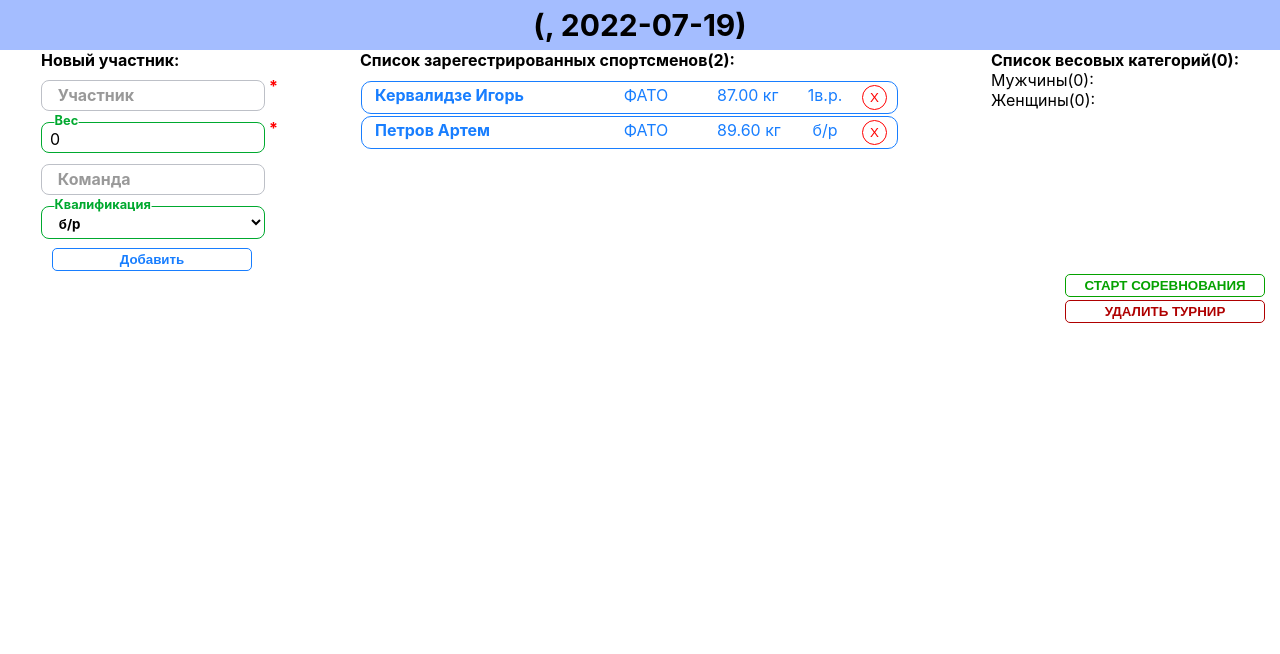
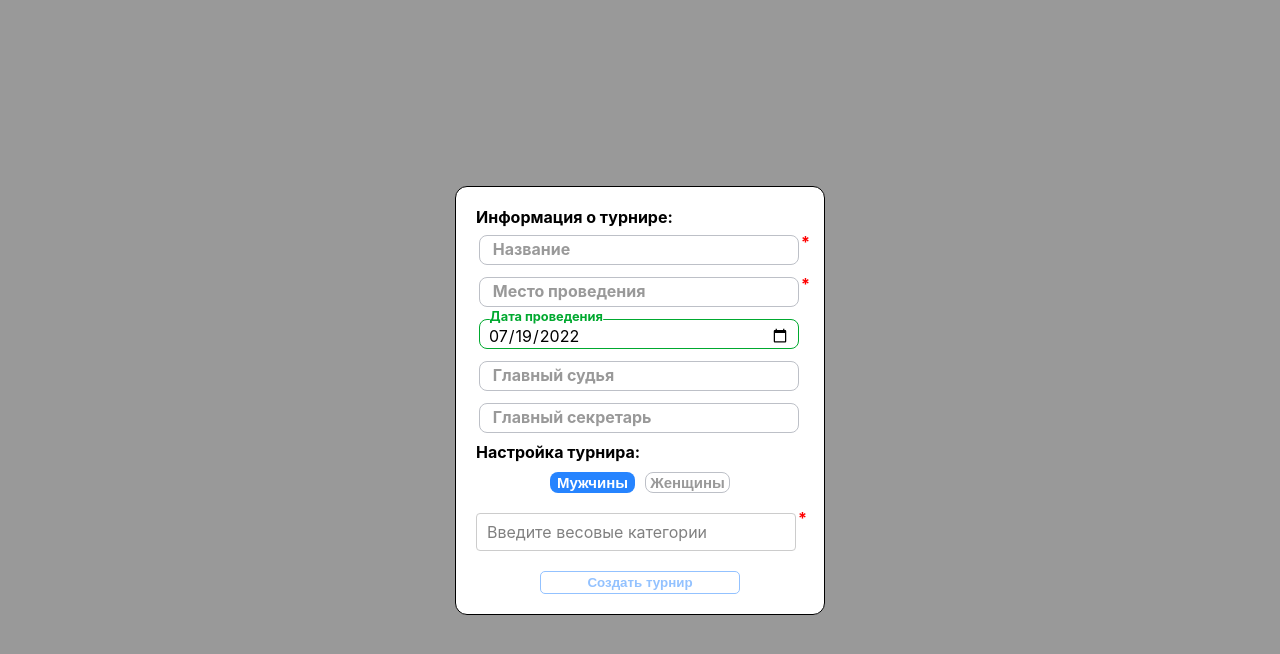
Before and after one commit to Sktro/arm-app, a React (Create React App) app: page / in a window 1280 px wide. Shown: the top 654 px of the page. Built offline with nearby package versions, Linux system fonts and the light colour scheme.

Commit message:
Bugs fixed(super-select, athlete registration)

```diff
--- a/src/App.tsx
+++ b/src/App.tsx
@@ -30,7 +30,7 @@ export const ranksAthletes: RankType[] = ['б/р', '3ю.р.', '2ю.р.', '1ю.р
 
 function App() {
     // Starting modal window
-    const [modalActive, setModalActive] = useState<boolean>(false)
+    const [modalActive, setModalActive] = useState<boolean>(true)
     // information for tournament
     const [tournament, setTournament] = useState<string>('')
     const [location, setLocation] = useState<string>('')
--- a/src/common/InputAnimation/InputAnimationForRegistration.module.css
+++ b/src/common/InputAnimation/InputAnimationForRegistration.module.css
@@ -23,19 +23,24 @@ $radius: 0.5rem;*/
     padding: 0;
 }
 
+input[type="number"]::-webkit-outer-spin-button,
+input[type="number"]::-webkit-inner-spin-button {
+    -webkit-appearance: none;
+    margin: 0;
+}
+
 .form {
     position: relative;
-    width: 20rem;
+    width: 14rem;
     height: 2rem;
     margin-bottom: 10px;
-
-}
+    }
 
 .form__input {
     position: absolute;
     top: 0;
     left: 0;
-    width: 70%;
+    width: 100%;
     height: 30%;
     border: 1px solid #bdc0c7;
     border-radius: 0.5rem;
--- a/src/common/InputAnimation/InputAnimationForRegistration.tsx
+++ b/src/common/InputAnimation/InputAnimationForRegistration.tsx
@@ -8,6 +8,7 @@ type  InputAnimationPropsType = {
     value?: string | number
     handleFocusEvent?: (e: FocusEvent<HTMLInputElement>) => void
     obligatoryField?: boolean
+    autofocus?: boolean
 }
 
 
@@ -16,6 +17,7 @@ export const InputAnimationForRegistration = (props: InputAnimationPropsType) =>
     return (
         <div className={style.form}>
             <input type={props.type}
+                   autoFocus={props.autofocus}
                    className={style.form__input}
                    autoComplete="off"
                    placeholder=" "
--- a/src/common/WeightsSelect/WeightsSelect.tsx
+++ b/src/common/WeightsSelect/WeightsSelect.tsx
@@ -21,10 +21,10 @@ const createOption = (label: string) => ({
 type WeightSelectPropsType = {
     inputValue: string,
     value: readonly Option[]
-     onChange: (inputValue: string, value: readonly Option[]) => void
+    onChange: (inputValue: string, value: readonly Option[]) => void
 }
 
-export default class WeightsSelect extends Component<WeightSelectPropsType, {} > {
+export default class WeightsSelect extends Component<WeightSelectPropsType, {}> {
 
     handleChange = (
         value: OnChangeValue<Option, true>,
@@ -37,7 +37,7 @@ export default class WeightsSelect extends Component<WeightSelectPropsType, {} >
         if (Number(inputValue) < 1000
             || Number(inputValue) === undefined
             || inputValue.slice(-1) === '+') {
-            this.props.onChange(inputValue, this.props.value)
+            this.props.onChange(inputValue.replace(/(\D)(?=.*\1)/g, ""), this.props.value)
         }
     };
     handleKeyDown: KeyboardEventHandler<HTMLDivElement> = (event) => {
@@ -46,25 +46,55 @@ export default class WeightsSelect extends Component<WeightSelectPropsType, {} >
         switch (event.key) {
             case 'Enter':
             case 'Tab':
-                console.group('Value Added');
-                console.log(value);
-                console.groupEnd();
-                const find = value.find(el => el.value === inputValue)
-                if (!find && inputValue.length > 1) {
+                     console.group('Value Added');
+                     console.log(value);
+                     console.groupEnd();
+                const foundMatch = value.find(el => el.value === inputValue.replace(/\s/g, ''))
+                const foundPlus = value.find(el => el.value.slice(-1) === '+')
+
+                const chart = (str: string) => {
+                    let newArr = value.map(v => v.value)
+                    for (let i = 0; i < newArr.length; i++) {
+                        if (newArr[i].slice(-1) === '+') {
+                            let newChart = newArr[i].slice(0, -1)
+                            return Number(newChart) < Number(str)
+                        }
+                    }
+                }
+
+                if (!foundMatch
+                    && inputValue[0] !== '0'
+                    && !chart(inputValue)
+                    && (!foundPlus || (foundPlus && !inputValue.includes('+')))
+                    && !inputValue.includes('.')) {
+
                     this.props.onChange(
-                         '',
-                         [...value, createOption(inputValue)],
+                        '',
+                        [...value, createOption(inputValue)]
                     );
+
                     event.preventDefault();
+
                 } else {
-                    this.props.onChange('',this.props.value)
+                    this.props.onChange('', this.props.value)
                 }
         }
     };
 
     render() {
         const {inputValue, value} = this.props;
-        const sortValue = value.map(v => v).sort((a, b) => Number(a.value) - Number(b.value))
+
+        const foundValuePlus = value.find(el => el.value.slice(-1) === '+')
+        const arrForSort = value.filter(el => el.value.slice(-1) !== '+')
+        const temp = arrForSort.map(v => v).sort((a, b) => Number(a.value) - Number(b.value))
+        let result;
+        if (foundValuePlus) {
+            result = [...temp, foundValuePlus]
+        } else {
+            result = [...temp]
+        }
+        console.log(value)
+
         return (
             <div className={style.creatableSelect}>
                 <CreatableSelect
@@ -77,7 +107,7 @@ export default class WeightsSelect extends Component<WeightSelectPropsType, {} >
                     onInputChange={this.handleInputChange}
                     onKeyDown={this.handleKeyDown}
                     placeholder="Введите весовые категории"
-                    value={sortValue}
+                    value={result}
                 />
             </div>
         );
--- a/src/components/Modal/Modal.module.css
+++ b/src/components/Modal/Modal.module.css
@@ -124,3 +124,15 @@
     color: #187eff;
     background-color: #eef3ff;
 }
+
+.s {
+    text-align: end;
+    color: red;
+    font-weight: bold;
+    width: 10px;
+    height: 15px;
+    display: flex;
+    position: relative;
+    bottom: -10px;
+    right: -322px;
+}
--- a/src/components/Modal/Modal.tsx
+++ b/src/components/Modal/Modal.tsx
@@ -19,7 +19,7 @@ type ModalPropsType = {
     mainReferee: string
     setMainReferee: (value: string) => void
     mainSecretary: string
-    setDate: (separator: string)=> void
+    setDate: (separator: string) => void
 
 }
 
@@ -32,10 +32,12 @@ export const Modal = (props: ModalPropsType) => {
     const onChangeMale = (inputValue: string, value: readonly Option[]) => {
         setInputValueMale(inputValue)
         props.setWeightMale(value)
+        setError(false)
     }
     const onChangeFemale = (inputValue: string, value: readonly Option[]) => {
         setInputValueFemale(inputValue)
         props.setWeightFemale(value)
+        setError(false)
     }
 
     const addTitleTournament = (e: ChangeEvent<HTMLInputElement>) => {
@@ -56,14 +58,16 @@ export const Modal = (props: ModalPropsType) => {
         props.setMainSecretary(e.currentTarget.value)
     }
 
+    const sumWeight = props.weightFemale.length > 0 || props.weightMale.length > 0
+
 
     const addTournament = () => {
         if (props.tournament !== ''
             && props.date !== ''
             && props.location !== ''
-            && props.weightMale.length !== 0) {
+            && sumWeight) {
             props.setModalActive(false)
-            props.setWeightMale(props.weightMale)
+            //props.setWeightMale(props.weightMale)
         } else {
             setError(true)
         }
@@ -129,6 +133,7 @@ export const Modal = (props: ModalPropsType) => {
                             onClick={() => setGenderActive(false)}>Женщины
                     </button>
                 </div>
+                <div className={styleM.s}>*</div>
                 <div className={genderActive ? styleM.weightsMalesOn : styleM.weightsMalesOff}>
                     <WeightsSelect value={props.weightMale} inputValue={inputValueMale} onChange={onChangeMale}/>
                 </div>
--- a/src/components/Registration/CategoriesList/CategoriesList.tsx
+++ b/src/components/Registration/CategoriesList/CategoriesList.tsx
@@ -10,16 +10,29 @@ type CategoriesListPropsType = {
 
 export const CategoriesList = (props: CategoriesListPropsType) => {
 
+    const foundValuePlus = props.weightMale.find(el => el.value.slice(-1) === '+')
+    const arrForSort = props.weightMale.filter(el => el.value.slice(-1) !== '+')
+    const temp = arrForSort.map(v => v).sort((a, b) => Number(a.value) - Number(b.value))
+    let result;
+    if (foundValuePlus) {
+        result = [...temp, foundValuePlus]
+    } else {
+        result = [...temp]
+    }
+
+
     return (
         <div className={styleR.weightsCategories}>
                 <span className={styleR.registrationDescription}>
-                    Список весовых категорий({props.weightMale.length + props.weightFemale.length}):
+                    Список весовых категорий({props.weightMale.length > 0 && <span>М:{props.weightMale.length}</span>}
+                    {(props.weightMale.length > 0 && props.weightFemale.length > 0) && <span>; </span>}
+                    {props.weightFemale.length > 0 && <span>Ж:{props.weightFemale.length}</span>})
                 </span>
-            <div>Мужчины({props.weightMale.length}):</div>
+            {props.weightMale.length > 0 && <div>Мужчины({props.weightMale.length}):</div>}
             <div>
-                {props.weightMale.map(wm => <button className={styleR.weightMale}>{wm.value}</button>)}
+                {result.map(wm => <button className={styleR.weightMale}>{wm.value}</button>).sort((a,b)=> a.props.value - b.props.value)}
             </div>
-            <div>Женщины({props.weightFemale.length}):</div>
+            {props.weightFemale.length > 0 && <div>Женщины({props.weightFemale.length}):</div>}
             <div>
                 {props.weightFemale.map(wm => <button className={styleR.weightFemale}>{wm.value}</button>)}
             </div>
--- a/src/components/Registration/RegistrationAthlete/RegistrationAthlete.tsx
+++ b/src/components/Registration/RegistrationAthlete/RegistrationAthlete.tsx
@@ -13,7 +13,7 @@ type RegistrationAthletePropsType = {
 export const RegistrationAthlete = (props: RegistrationAthletePropsType) => {
 
     const [fullName, setFullName] = useState('')
-    const [weight, setWeight] = useState(0)
+    const [weight, setWeight] = useState(Number(toString()))
     const [rank, setRank] = useState<RankType>(props.ranks[0])
     const [team, setTeam] = useState('')
     const [error, setError] = useState(false)
@@ -39,7 +39,7 @@ export const RegistrationAthlete = (props: RegistrationAthletePropsType) => {
         if (trimmedFullName && weight > 10) {
             props.addAthleteCallback(trimmedFullName, weight, trimmedTeam === '' ? '----' : trimmedTeam, rank)
             setFullName('')
-            setWeight(0)
+            setWeight(Number(toString()))
             setRank(props.ranks[0])
             setTeam('')
         } else {
@@ -53,6 +53,7 @@ export const RegistrationAthlete = (props: RegistrationAthletePropsType) => {
             <InputAnimationForRegistration type={"text"}
                                            obligatoryField={true}
                                            placeholder={"Участник"}
+                                           autofocus={true}
                                            onChange={setFullNameCallback}
                                            value={fullName}/>
             <InputAnimationForRegistration type={"number"}
```
Also changed, not shown: src/common/WeightsSelect/WeightsSelect.module.css (line endings or trailing spaces).
